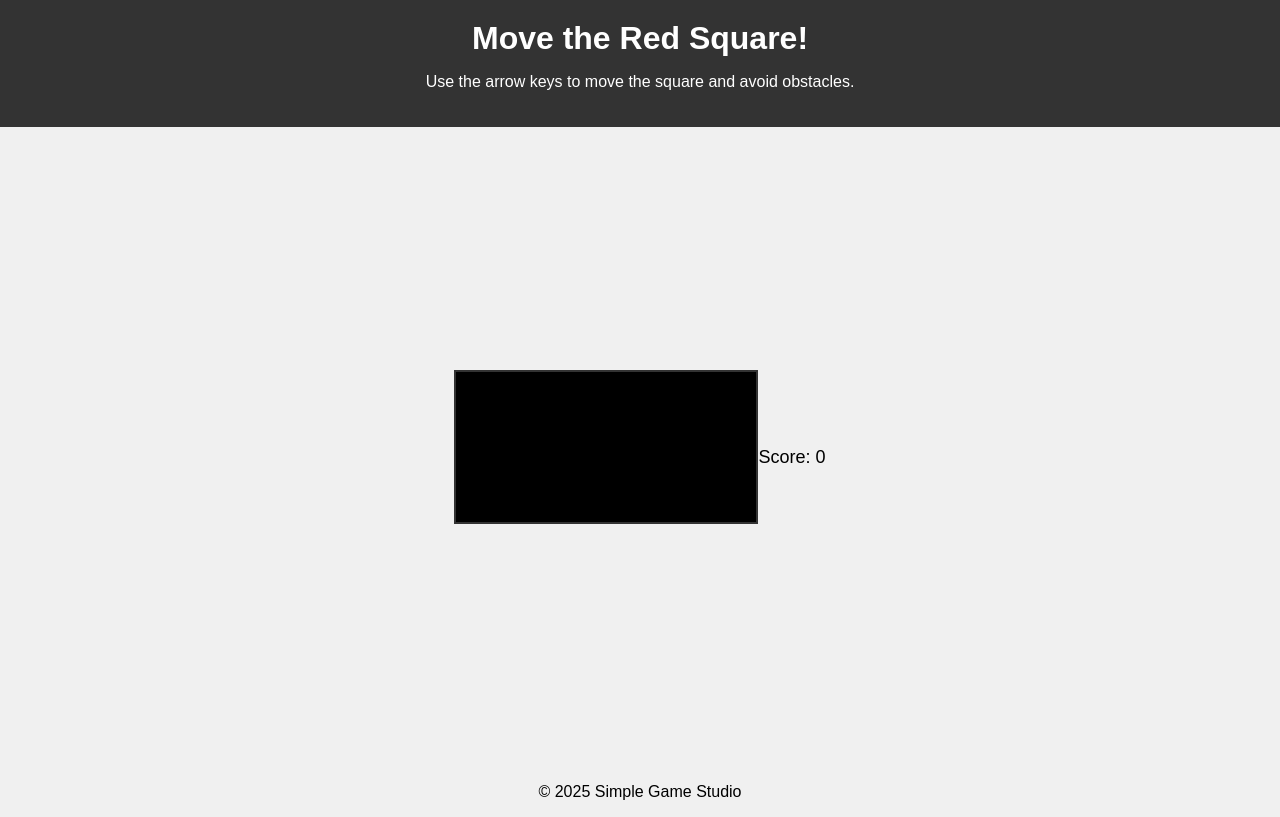
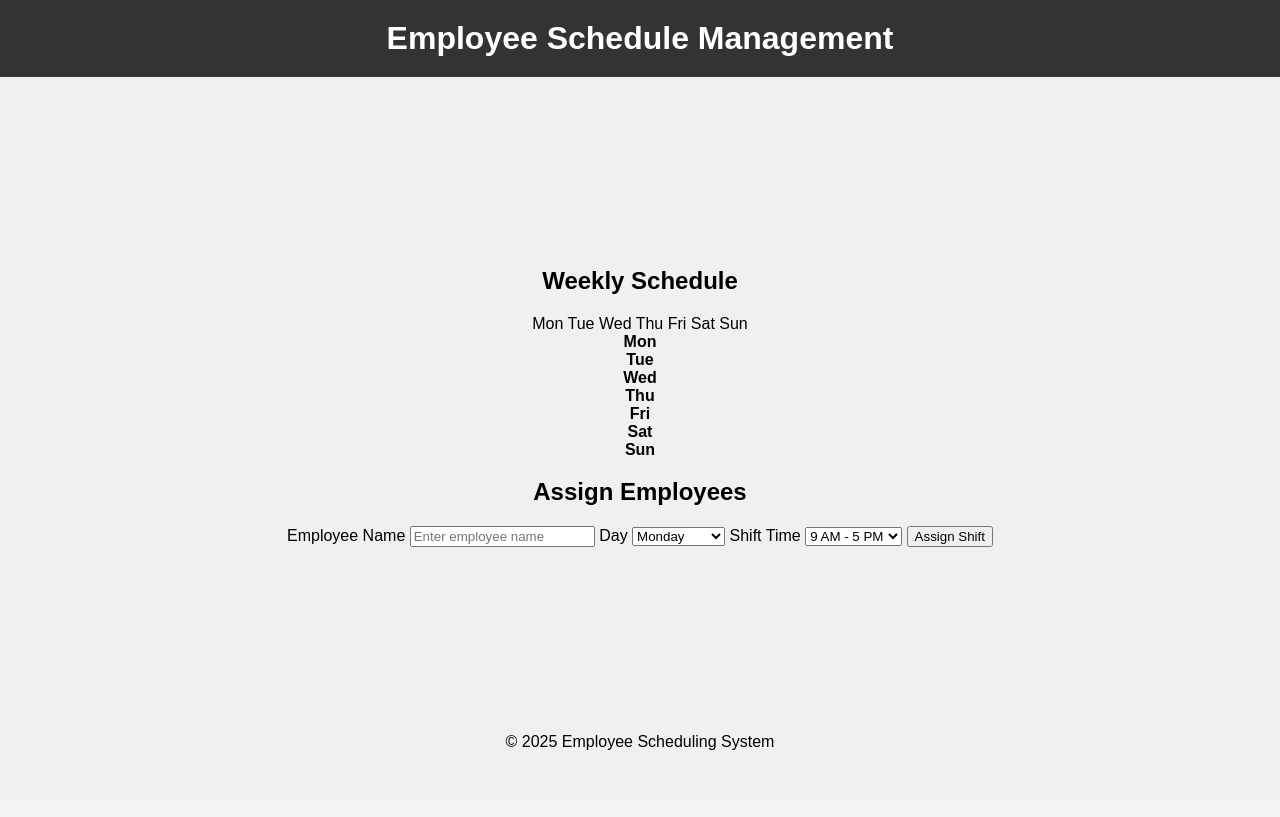
Before and after one commit to eymaster/Testing-again, a Flask app: page / in a window 1280 px wide. After the commit the page ends 750 px from the top, so only its background shows below. Run offline with Flask 3, Linux system fonts and the light colour scheme; a map, chart or similar area stays blank.

Commit message:
Update index.html

```diff
--- a/templates/index.html
+++ b/templates/index.html
@@ -3,26 +3,67 @@
 <head>
     <meta charset="UTF-8">
     <meta name="viewport" content="width=device-width, initial-scale=1.0">
-    <title>Simple Game</title>
+    <title>Employee Scheduling</title>
     <link rel="stylesheet" href="style.css">
 </head>
 <body>
+
     <header>
-        <h1>Move the Red Square!</h1>
-        <p>Use the arrow keys to move the square and avoid obstacles.</p>
+        <h1>Employee Schedule Management</h1>
     </header>
 
     <main>
-        <canvas id="gameCanvas"></canvas>
-        <div id="scoreboard">
-            <p>Score: <span id="score">0</span></p>
+        <div id="schedule-container">
+            <div id="calendar">
+                <h2>Weekly Schedule</h2>
+                <div id="calendar-header">
+                    <span>Mon</span>
+                    <span>Tue</span>
+                    <span>Wed</span>
+                    <span>Thu</span>
+                    <span>Fri</span>
+                    <span>Sat</span>
+                    <span>Sun</span>
+                </div>
+                <div id="calendar-body">
+                    <!-- Days will be filled with available shift slots -->
+                </div>
+            </div>
+
+            <div id="employee-section">
+                <h2>Assign Employees</h2>
+                <form id="assign-shift-form">
+                    <label for="employee-name">Employee Name</label>
+                    <input type="text" id="employee-name" placeholder="Enter employee name" required>
+
+                    <label for="shift-day">Day</label>
+                    <select id="shift-day" required>
+                        <option value="Mon">Monday</option>
+                        <option value="Tue">Tuesday</option>
+                        <option value="Wed">Wednesday</option>
+                        <option value="Thu">Thursday</option>
+                        <option value="Fri">Friday</option>
+                        <option value="Sat">Saturday</option>
+                        <option value="Sun">Sunday</option>
+                    </select>
+
+                    <label for="shift-time">Shift Time</label>
+                    <select id="shift-time" required>
+                        <option value="9am - 5pm">9 AM - 5 PM</option>
+                        <option value="5pm - 9pm">5 PM - 9 PM</option>
+                        <option value="9pm - 1am">9 PM - 1 AM</option>
+                    </select>
+
+                    <button type="submit">Assign Shift</button>
+                </form>
+            </div>
         </div>
     </main>
 
     <footer>
-        <p>&copy; 2025 Simple Game Studio</p>
+        <p>&copy; 2025 Employee Scheduling System</p>
     </footer>
 
-    <script src="game.js"></script>
+    <script src="app.js"></script>
 </body>
 </html>
```
